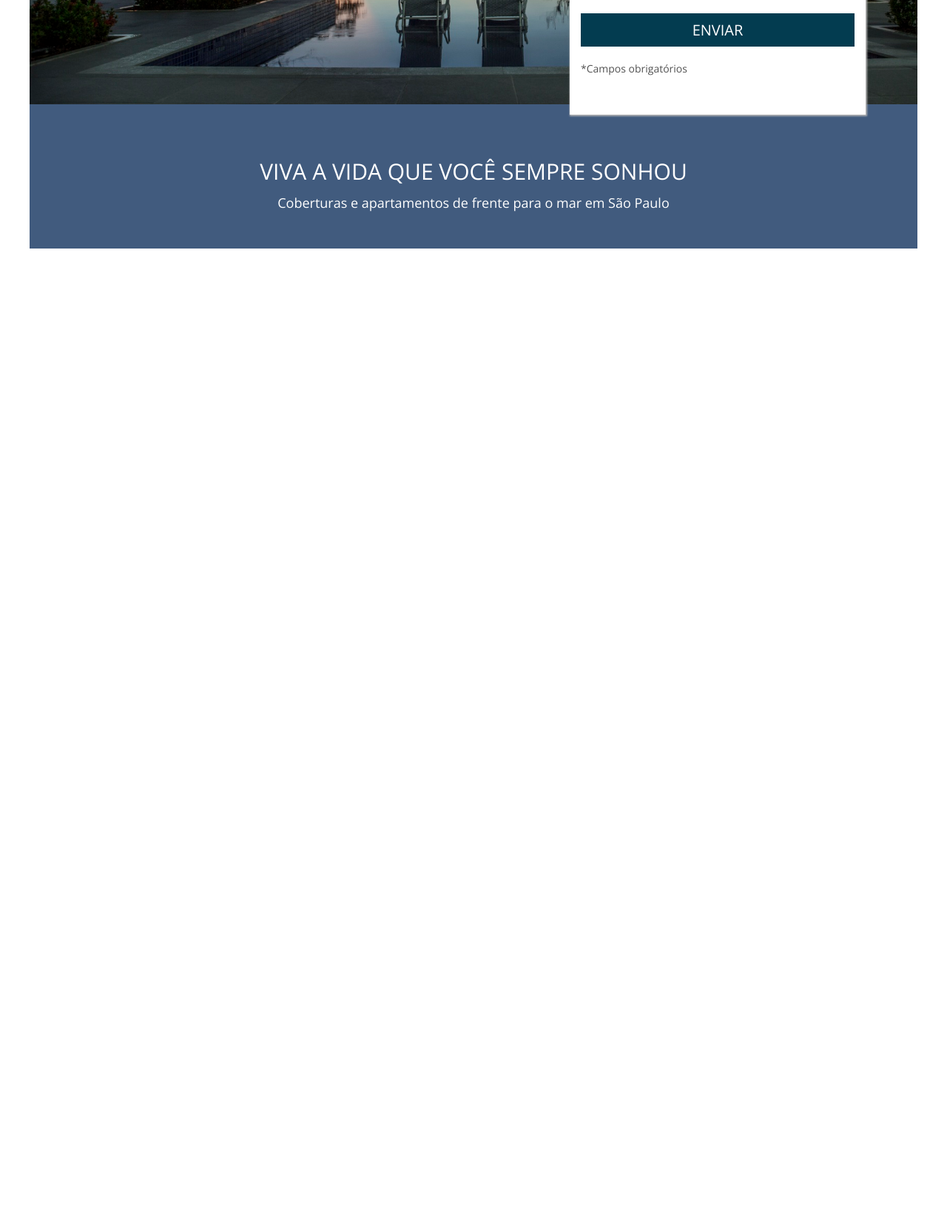
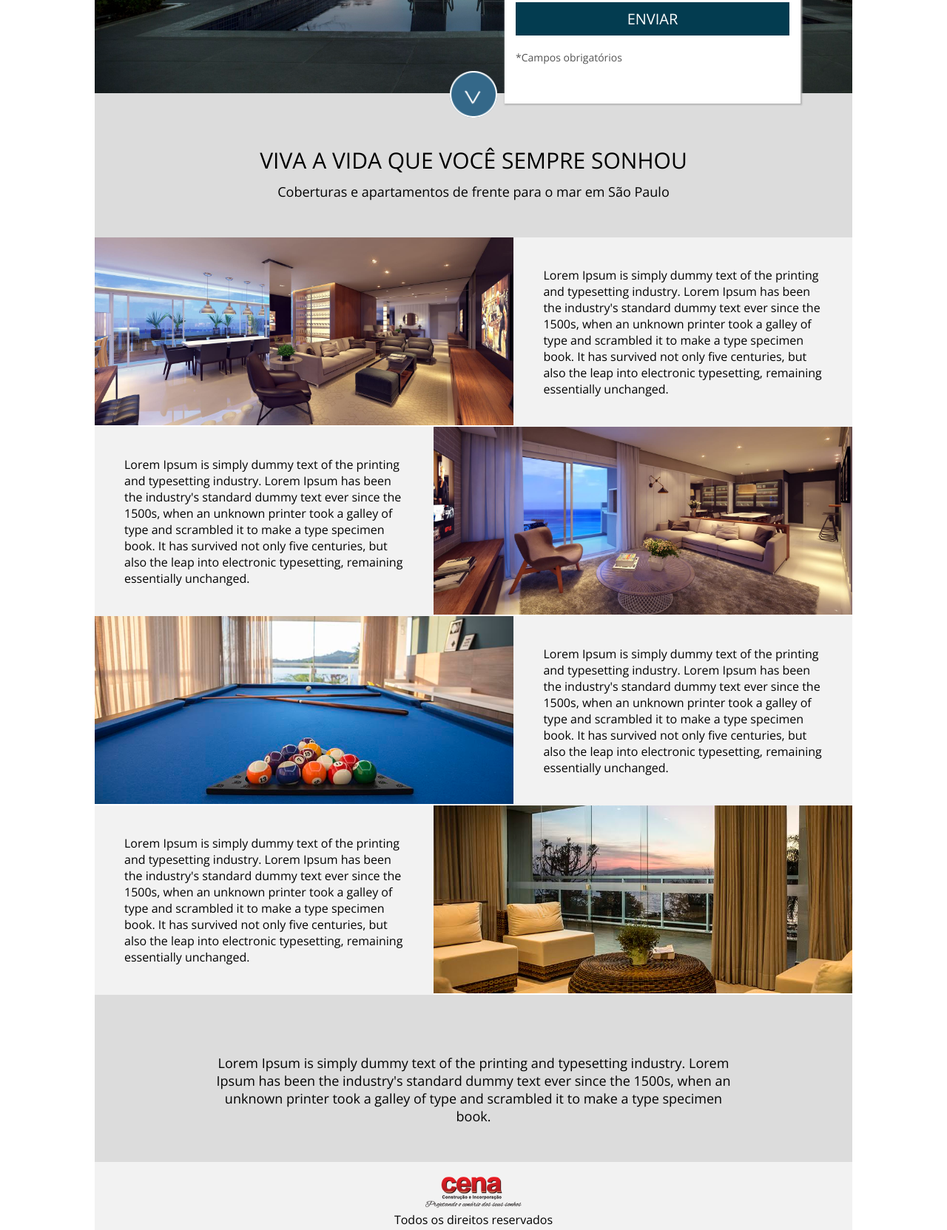
Before and after one commit to NatanaelSaymon/Projeto_05, a plain HTML site: page index.html in a window 1280 px wide. Shown: the part 529-2192 px from the top of the page at 74% size. Before the commit the page ends 865 px from the top, so only its background shows below. Drawn offline with nearby package versions, Linux system fonts and the light colour scheme.

Commit message:
mosaico de fotos e  footer finalizados

```diff
--- a/assets/css/template.css
+++ b/assets/css/template.css
@@ -13,7 +13,7 @@ html, body{
 
 .container{
     width: 100%;
-    max-width: 1200px;
+    max-width: 1024px;
     margin: 0 auto;
 }
 
@@ -23,8 +23,8 @@ html, body{
 
 /* HEADER - CABEÇALHO*/
 header{
-    background-color: rgb(180,180,180);
-    padding: 10px 2% 40px 2%; /*com base no tamanho da tela, sempre vai ficar certo*/
+    background-color: rgb(220,220,220);
+    padding: 10px 2% 25px 2%; /*com base no tamanho da tela, sempre vai ficar certo*/
 }
 
 .logo-01{
@@ -119,6 +119,17 @@ section.cover-form{
 }
 
 /* SECTION CHAMADA */
+.icone-seta{
+    position: absolute;
+    left: 50%;
+    top: 625px; /*-32px;*/
+    transform: translateX(-50%);
+    -ms-transform: translateX(-50%);
+    width: 64px;
+    height: 64px;
+    background-size: 100% 100%;
+    background-image: url('../image/arrow.png');
+}
 
 section.chamada{
     z-index: 1;
@@ -128,14 +139,15 @@ section.chamada{
 
 section.chamada div.container{
     padding: 70px 0 50px 0;
-    background-color: #415B7E;
+    /* background-color: #415B7E; */
+    background-color: rgb(220,220,220);
 }
 
 section.chamada h2{
     width: 98%;
     display: inline-block;
     max-width: 700px;
-    color: #ffffff;
+    color: #000000;
     font-size: 30px;
     text-transform: uppercase;
     font-weight: normal;
@@ -145,10 +157,39 @@ section.chamada p{
     width: 98%;
     max-width: 700px;
     display: inline-block;
-    color: #ffffff;
+    color: #000000;
     font-size: 18px;
     margin-top: 10px;
     font-weight: normal;
+}
+
+/* GALERIA DE IMAGEM */
+.flex-mosaico{
+    display: flex;
+}
+
+.item-1-mosaico{
+    background-position: center;
+    background-size: cover;
+    width: 60%;
+    margin-bottom: 2px;
+}
+
+.item-2-mosaico{
+    width: 40%;
+    padding: 40px;
+    background-color: #f2f2f2;
+}
+
+/* FOOTER */
+footer .container{
+    text-align: center;
+    padding: 20px 0;
+    background-color: #f2f2f2;
+}
+
+footer img{
+    width: 130px;
 }
 
 /*RESPONSIVO*/
@@ -169,6 +210,22 @@ section.chamada p{
     }
 }
 
+@media screen and (max-width: 768px){
+    .flex-mosaico{
+        display: block;
+    }
+
+    .item-1-mosaico{
+        padding-top: 80%;
+        width: 100%;
+    }
+
+    .item-2-mosaico{
+        width: 100%;
+        text-align: justify;
+    }
+}
+
 @media screen and (max-width: 510px){
 
     header {
--- a/index.html
+++ b/index.html
@@ -4,9 +4,9 @@
     <title>Landing page</title>
     <!-- Required meta tags -->
     <meta charset="utf-8">
-    <meta charset="descript" content="Conteudo do site">
-    <meta charset="keywords" content="palavras,separadas,por,virgulas">
-    <meta charset="author" content="Natanael">
+    <meta name="descript" content="Conteudo do site">
+    <meta name="keywords" content="palavras,separadas,por,virgulas">
+    <meta name="author" content="Natanael">
     <meta name="viewport" content="width=device-width, initial-scale=1, shrink-to-fit=no">
     <!--template css-->
     <link rel="stylesheet" href="assets/css/template.css" type="text/css">
@@ -62,12 +62,91 @@
     </section><!--end section-->
 
     <section class="chamada">
+      <div class="icone-seta"></div>
       <div class="container">
         <h2>Viva a vida que você sempre sonhou</h2>
         <p>Coberturas e apartamentos de frente para o mar em São Paulo</p>
       </div><!--container-->
     </section><!--chamada-->
 
+    <section class="mosaico">
+      <div class="container">
+        <!--imagem 1-->
+        <div class="flex-mosaico">
+          <div class="item-1-mosaico" style="background-image: url('./assets/image/mosaico1.jpg');"></div><!--item-1-mosaico-->
+          <div class="item-2-mosaico">
+            <p>
+              Lorem Ipsum is simply dummy text of the printing and typesetting industry.
+              Lorem Ipsum has been the industry's standard dummy text ever since the 1500s,
+              when an unknown printer took a galley of type and scrambled it to make a type
+              specimen book. It has survived not only five centuries, but also the leap into
+              electronic typesetting, remaining essentially unchanged.
+            </p>
+          </div><!--item-1-mosaico-->
+        </div><!--flex-mosaico-->
+
+        <!--imagem 2-->
+        <div class="flex-mosaico">
+          <div class="item-1-mosaico" style="background-image: url('./assets/image/mosaico2.jpg'); order:2"></div><!--item-1-mosaico-->
+          <div class="item-2-mosaico" style="order:1">
+            <p>
+              Lorem Ipsum is simply dummy text of the printing and typesetting industry.
+              Lorem Ipsum has been the industry's standard dummy text ever since the 1500s,
+              when an unknown printer took a galley of type and scrambled it to make a type
+              specimen book. It has survived not only five centuries, but also the leap into
+              electronic typesetting, remaining essentially unchanged.
+            </p>
+          </div><!--item-1-mosaico-->
+        </div><!--flex-mosaico-->
+
+        <!--imagem 3-->
+        <div class="flex-mosaico">
+          <div class="item-1-mosaico" style="background-image: url('./assets/image/mosaico3.jpg');"></div><!--item-1-mosaico-->
+          <div class="item-2-mosaico">
+            <p>
+              Lorem Ipsum is simply dummy text of the printing and typesetting industry.
+              Lorem Ipsum has been the industry's standard dummy text ever since the 1500s,
+              when an unknown printer took a galley of type and scrambled it to make a type
+              specimen book. It has survived not only five centuries, but also the leap into
+              electronic typesetting, remaining essentially unchanged.
+            </p>
+          </div><!--item-1-mosaico-->
+        </div><!--flex-mosaico-->
+
+        <!--imagem 4-->
+        <div class="flex-mosaico">
+          <div class="item-1-mosaico" style="background-image: url('./assets/image/mosaico4.jpg'); order:2"></div><!--item-1-mosaico-->
+          <div class="item-2-mosaico" style="order:1">
+            <p>
+              Lorem Ipsum is simply dummy text of the printing and typesetting industry.
+              Lorem Ipsum has been the industry's standard dummy text ever since the 1500s,
+              when an unknown printer took a galley of type and scrambled it to make a type
+              specimen book. It has survived not only five centuries, but also the leap into
+              electronic typesetting, remaining essentially unchanged.
+            </p>
+          </div><!--item-1-mosaico-->
+        </div><!--flex-mosaico-->
+
+      </div><!--container-->
+    </section><!--mosaico-->
+
+    <section class="chamada">
+      <div class="container">
+        <p>
+          Lorem Ipsum is simply dummy text of the printing and typesetting industry. Lorem Ipsum
+          has been the industry's standard dummy text ever since the 1500s, when an unknown printer
+          took a galley of type and scrambled it to make a type specimen book.
+        </p>
+      </div><!--container-->
+    </section><!--chamada-->
+
+    <footer>
+      <div class="container">
+        <img src="assets/image/logo1.png">
+        <p>Todos os direitos reservados</p>
+      </div><!--container-->
+    </footer><!--footer-->
+
     <!--tag de script-->
     <script></script>
   </body>
```
Also changed, not shown: assets/image/arrow.png (added), assets/image/mosaico1.jpg (added), assets/image/mosaico2.jpg (added), assets/image/mosaico3.jpg (added), assets/image/mosaico4.jpg (added).
